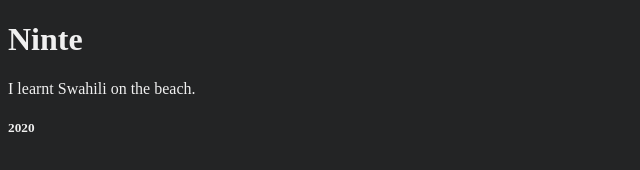
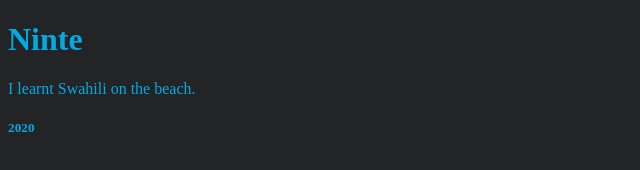
Before and after one commit to leadcitycoding/full-name-fun-fact-v2, a plain HTML site: page index.html in a window 1280 px wide. Shown: the whole page, without its empty margins (0-640 px from the left). Drawn offline with Linux system fonts and the light colour scheme.

Commit message:
changed main color

```diff
--- a/style.css
+++ b/style.css
@@ -1,4 +1,4 @@
 body {
     background-color: #232425;
-    color: #f0f0f0;
+    color: #00abe5;
 }
```
